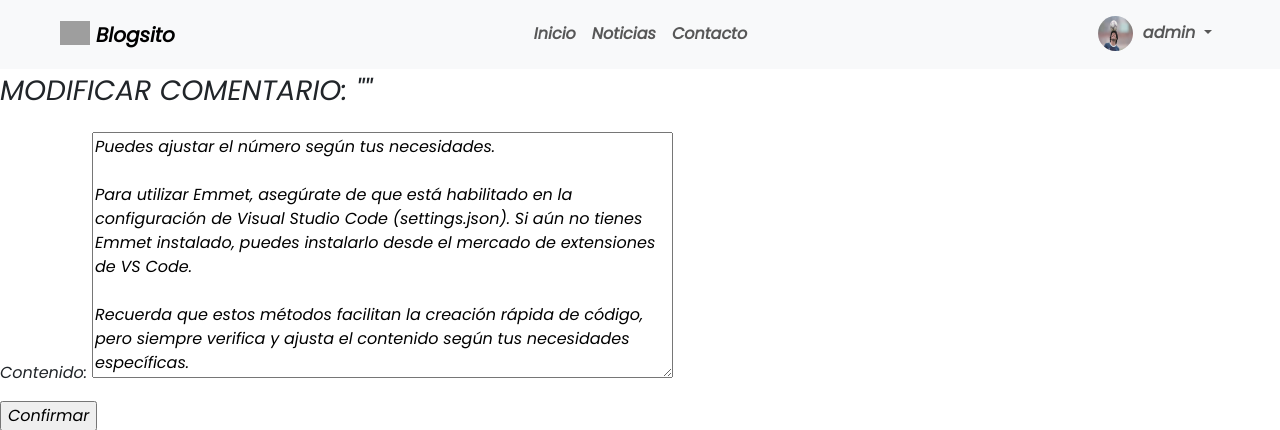
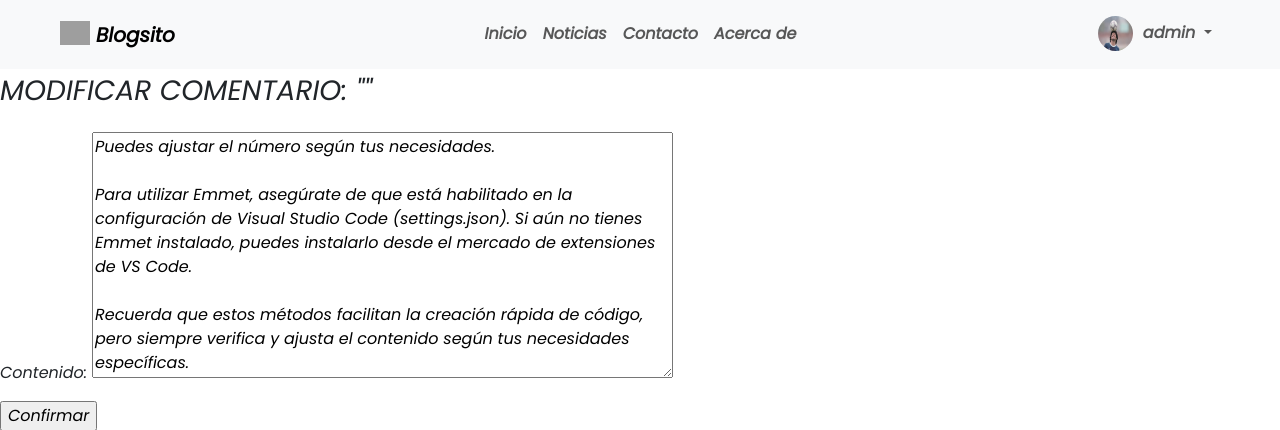
Before and after one commit to Xacled/Proyecto-Final, a Django app: page /Comentarios/modificar/7 in a window 1280 px wide. Shown: the top 430 px of the page. Run offline with Django 4.2, Linux system fonts and the light colour scheme; a user stored in the database is signed in; data comes from the database, SQL or seed files in the repository; some libraries are stand-ins or nearby versions; grey boxes are pictures that could not be loaded.

Commit message:
Acerca de

```diff
--- a/templates/partials/navbar.html
+++ b/templates/partials/navbar.html
@@ -24,6 +24,10 @@
                 <li class="nav-item">
                     <a class="nav-link {% if request.path == '/contacto' %}active{% endif %}"
                         href="{% url 'contacto:cargar_contacto' %}">Contacto</a>
+                </li>
+                 <li class="nav-item">
+                    <a class="nav-link {% if request.path == '/acercade' %}active{% endif %}"
+                        href="{% url 'acercade' %}">Acerca de</a>
                 </li>
             </ul>
 
```
